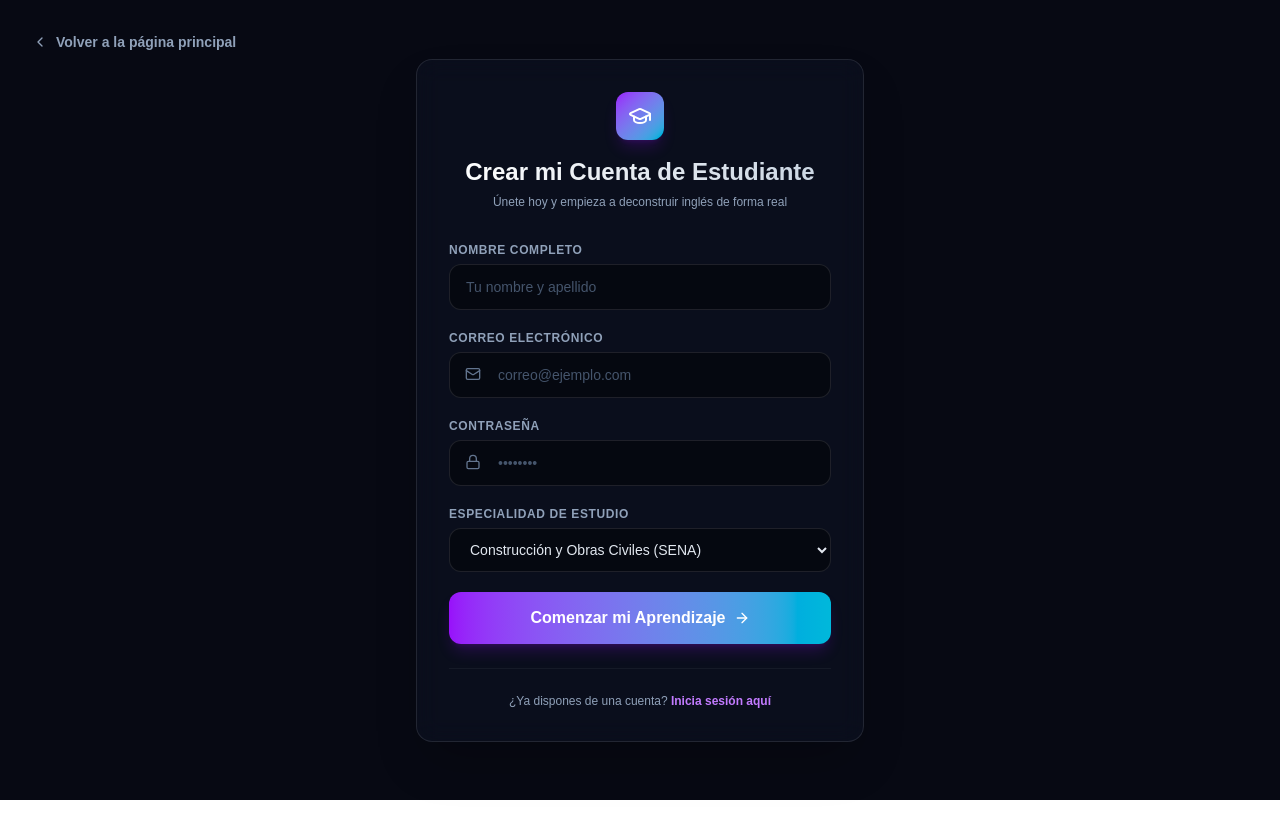
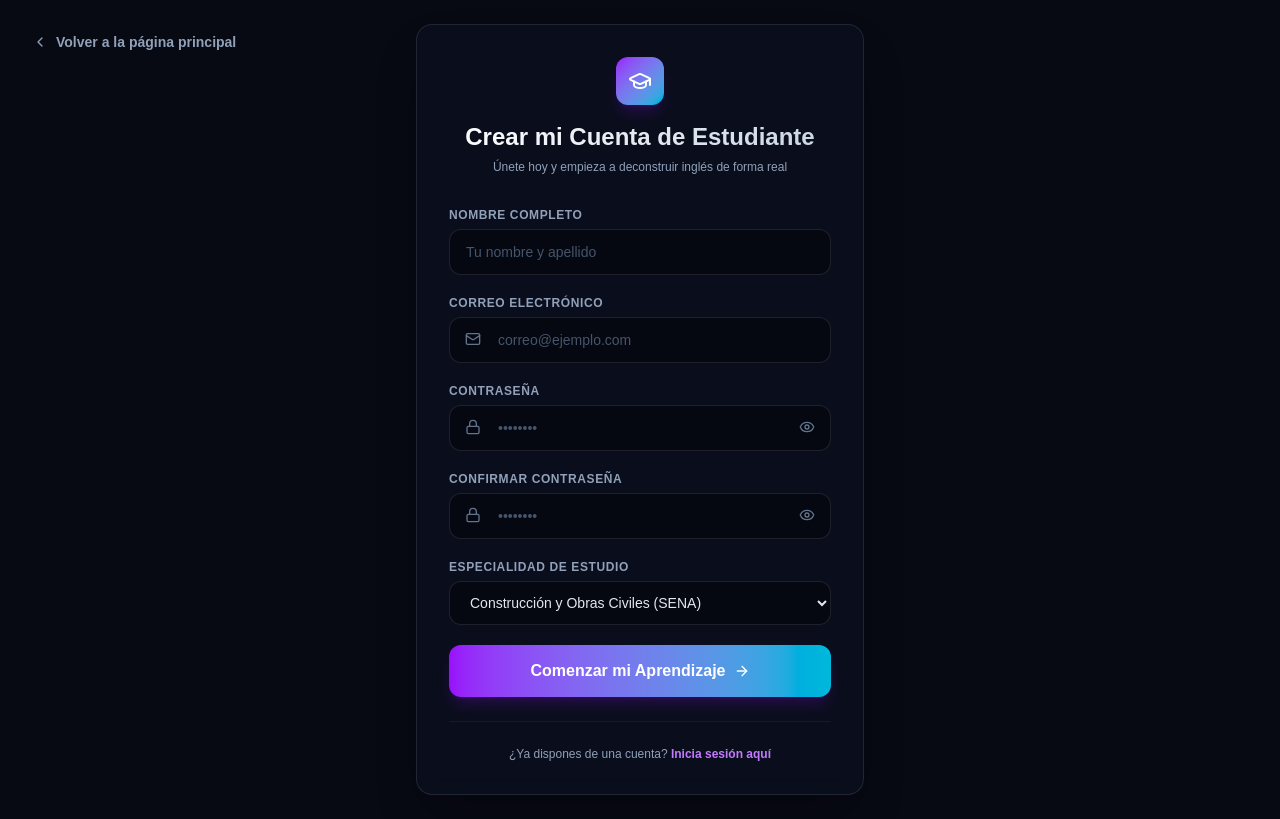
Before and after one commit to madfer93/jym-lingobridge-ai, a Next.js app: page /login in a window 1280 px wide. Both pictures are taken after a click on the button "Crea una cuenta aquí". Built offline with nearby package versions, Linux system fonts and the light colour scheme; no server answers.

Commit message:
feat: add password visibility toggle and double verification in register

```diff
--- a/src/app/login/page.tsx
+++ b/src/app/login/page.tsx
@@ -10,7 +10,9 @@ import {
   ArrowRight,
   AlertCircle,
   Loader2,
-  ChevronLeft
+  ChevronLeft,
+  Eye,
+  EyeOff
 } from 'lucide-react';
 import Link from 'next/link';
 
@@ -18,6 +20,9 @@ export default function LoginPage() {
   const router = useRouter();
   const [email, setEmail] = useState('');
   const [password, setPassword] = useState('');
+  const [showPassword, setShowPassword] = useState(false);
+  const [confirmPassword, setConfirmPassword] = useState('');
+  const [showConfirmPassword, setShowConfirmPassword] = useState(false);
   const [loading, setLoading] = useState(false);
   const [errorMsg, setErrorMsg] = useState('');
   const [authMode, setAuthMode] = useState<'login' | 'register'>('login');
@@ -62,6 +67,10 @@ export default function LoginPage() {
         // Registrar Nuevo Estudiante
         if (!nombre) {
           throw new Error('El nombre completo es obligatorio.');
+        }
+
+        if (password !== confirmPassword) {
+          throw new Error('Las contraseñas no coinciden. Por favor, verifícalas.');
         }
 
         // 1. Crear usuario en Supabase Auth
@@ -179,15 +188,46 @@ export default function LoginPage() {
             <div className="relative">
               <Lock className="absolute left-4 top-3.5 w-4 h-4 text-slate-500" />
               <input
-                type="password"
+                type={showPassword ? 'text' : 'password'}
                 required
                 placeholder="••••••••"
                 value={password}
                 onChange={(e) => setPassword(e.target.value)}
-                className="w-full pl-12 pr-4 py-3 bg-black/40 border border-white/10 rounded-xl text-sm focus:border-purple-500 focus:outline-none transition-all placeholder:text-slate-600 text-white font-medium"
+                className="w-full pl-12 pr-12 py-3 bg-black/40 border border-white/10 rounded-xl text-sm focus:border-purple-500 focus:outline-none transition-all placeholder:text-slate-600 text-white font-medium"
               />
+              <button
+                type="button"
+                onClick={() => setShowPassword(!showPassword)}
+                className="absolute right-4 top-3.5 text-slate-500 hover:text-slate-300 transition-colors focus:outline-none"
+              >
+                {showPassword ? <EyeOff className="w-4 h-4" /> : <Eye className="w-4 h-4" />}
+              </button>
             </div>
           </div>
+
+          {authMode === 'register' && (
+            <div className="space-y-1.5">
+              <label className="text-xs font-bold text-slate-400 uppercase tracking-wider block">Confirmar Contraseña</label>
+              <div className="relative">
+                <Lock className="absolute left-4 top-3.5 w-4 h-4 text-slate-500" />
+                <input
+                  type={showConfirmPassword ? 'text' : 'password'}
+                  required
+                  placeholder="••••••••"
+                  value={confirmPassword}
+                  onChange={(e) => setConfirmPassword(e.target.value)}
+                  className="w-full pl-12 pr-12 py-3 bg-black/40 border border-white/10 rounded-xl text-sm focus:border-purple-500 focus:outline-none transition-all placeholder:text-slate-600 text-white font-medium"
+                />
+                <button
+                  type="button"
+                  onClick={() => setShowConfirmPassword(!showConfirmPassword)}
+                  className="absolute right-4 top-3.5 text-slate-500 hover:text-slate-300 transition-colors focus:outline-none"
+                >
+                  {showConfirmPassword ? <EyeOff className="w-4 h-4" /> : <Eye className="w-4 h-4" />}
+                </button>
+              </div>
+            </div>
+          )}
 
           {authMode === 'register' && (
             <div className="space-y-1.5">
```
